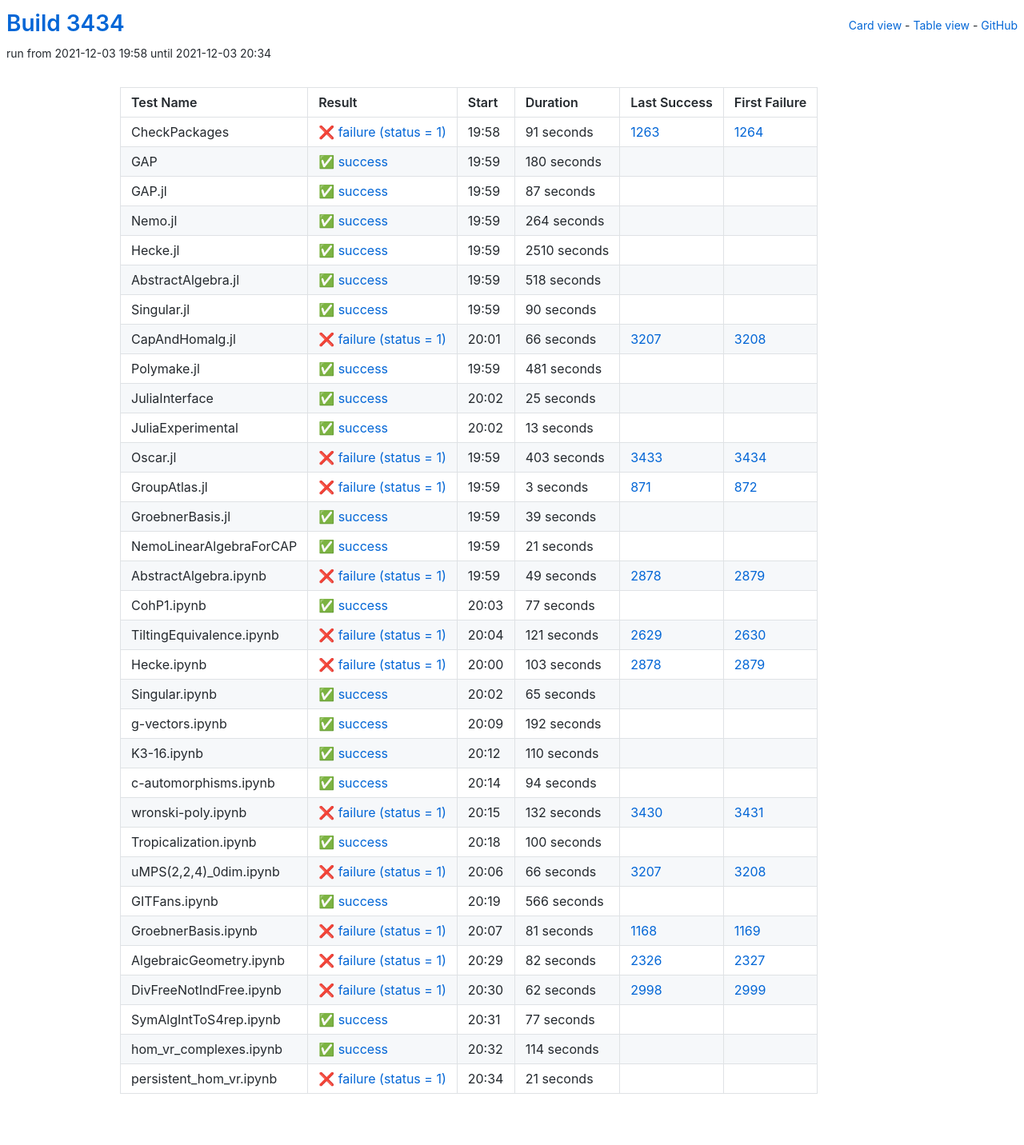
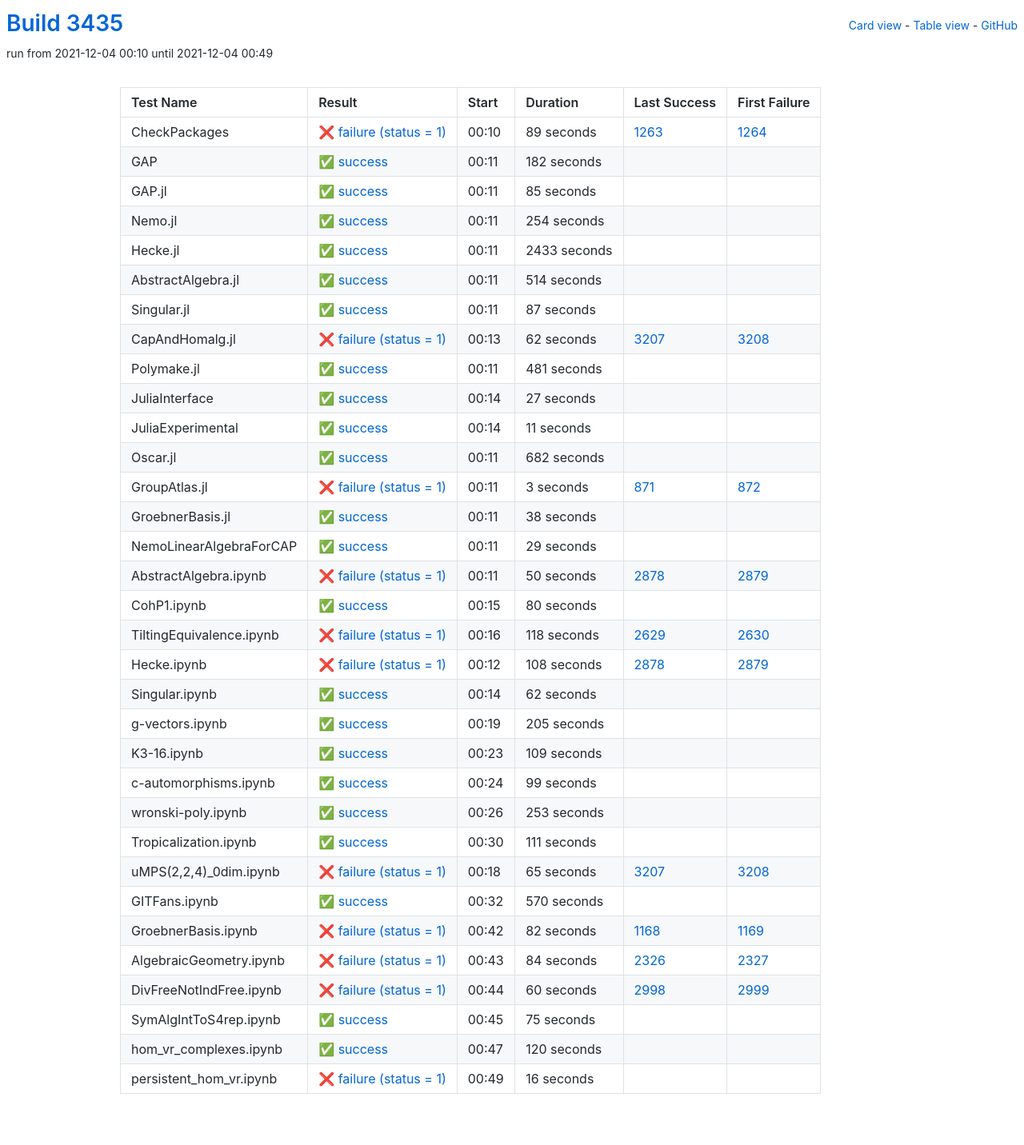
Before and after one commit to oscar-system/oscar-ci-status-stable, a Jekyll site: the page built from table.html, in a window 1280 px wide. Shown: the whole page at 80% size. Built offline with Jekyll 4.4.1, drawn with Linux system fonts in a browser that asks for light colours.

Commit message:
Build #3435

```diff
--- a/_data/ci.yml
+++ b/_data/ci.yml
@@ -1,6 +1,6 @@
 ---
-build: 3434
-build_url: https://oscarci.mathematik.uni-kl.de/job/oscar-stable/3434/
+build: 3435
+build_url: https://oscarci.mathematik.uni-kl.de/job/oscar-stable/3435/
 job: oscar-stable
 organization: oscar-system
 repo: oscar-ci-status-stable
@@ -8,32 +8,80 @@ repourl: https://github.com/oscar-system/oscar-ci-status-stable
 tests:
 - name: CheckPackages
   id: checkpackages
-  log: https://oscarci.mathematik.uni-kl.de/job/oscar-stable/3434/artifact/logs/build-3434/CheckPackages.log
-  start: 2021-12-03 19:58
+  log: https://oscarci.mathematik.uni-kl.de/job/oscar-stable/3435/artifact/logs/build-3435/CheckPackages.log
+  start: 2021-12-04 00:10
   success: false
   exitcode: 1
   status: failure
-  duration: 91
+  duration: 89
   last_success: 1263
   last_success_url: https://oscarci.mathematik.uni-kl.de/job/oscar-stable/1263/
   first_failure: 1264
   first_failure_url: https://oscarci.mathematik.uni-kl.de/job/oscar-stable/1264/
 - name: GAP
   id: gap
-  log: https://oscarci.mathematik.uni-kl.de/job/oscar-stable/3434/artifact/logs/build-3434/GAP.log
-  start: 2021-12-03 19:59
+  log: https://oscarci.mathematik.uni-kl.de/job/oscar-stable/3435/artifact/logs/build-3435/GAP.log
+  start: 2021-12-04 00:11
   success: true
   exitcode: 0
   status: success
-  duration: 180
+  duration: 182
   last_success: false
   last_success_url:
   first_failure: false
   first_failure_url:
 - name: GAP.jl
   id: gap-jl
-  log: https://oscarci.mathematik.uni-kl.de/job/oscar-stable/3434/artifact/logs/build-3434/GAP.jl.log
-  start: 2021-12-03 19:59
+  log: https://oscarci.mathematik.uni-kl.de/job/oscar-stable/3435/artifact/logs/build-3435/GAP.jl.log
+  start: 2021-12-04 00:11
+  success: true
+  exitcode: 0
+  status: success
+  duration: 85
+  last_success: false
+  last_success_url:
+  first_failure: false
+  first_failure_url:
+- name: Nemo.jl
+  id: nemo-jl
+  log: https://oscarci.mathematik.uni-kl.de/job/oscar-stable/3435/artifact/logs/build-3435/Nemo.jl.log
+  start: 2021-12-04 00:11
+  success: true
+  exitcode: 0
+  status: success
+  duration: 254
+  last_success: false
+  last_success_url:
+  first_failure: false
+  first_failure_url:
+- name: Hecke.jl
+  id: hecke-jl
+  log: https://oscarci.mathematik.uni-kl.de/job/oscar-stable/3435/artifact/logs/build-3435/Hecke.jl.log
+  start: 2021-12-04 00:11
+  success: true
+  exitcode: 0
+  status: success
+  duration: 2433
+  last_success: false
+  last_success_url:
+  first_failure: false
+  first_failure_url:
+- name: AbstractAlgebra.jl
+  id: abstractalgebra-jl
+  log: https://oscarci.mathematik.uni-kl.de/job/oscar-stable/3435/artifact/logs/build-3435/AbstractAlgebra.jl.log
+  start: 2021-12-04 00:11
+  success: true
+  exitcode: 0
+  status: success
+  duration: 514
+  last_success: false
+  last_success_url:
+  first_failure: false
+  first_failure_url:
+- name: Singular.jl
+  id: singular-jl
+  log: https://oscarci.mathematik.uni-kl.de/job/oscar-stable/3435/artifact/logs/build-3435/Singular.jl.log
+  start: 2021-12-04 00:11
   success: true
   exitcode: 0
   status: success
@@ -42,70 +90,22 @@ tests:
   last_success_url:
   first_failure: false
   first_failure_url:
-- name: Nemo.jl
-  id: nemo-jl
-  log: https://oscarci.mathematik.uni-kl.de/job/oscar-stable/3434/artifact/logs/build-3434/Nemo.jl.log
-  start: 2021-12-03 19:59
-  success: true
-  exitcode: 0
-  status: success
-  duration: 264
-  last_success: false
-  last_success_url:
-  first_failure: false
-  first_failure_url:
-- name: Hecke.jl
-  id: hecke-jl
-  log: https://oscarci.mathematik.uni-kl.de/job/oscar-stable/3434/artifact/logs/build-3434/Hecke.jl.log
-  start: 2021-12-03 19:59
-  success: true
-  exitcode: 0
-  status: success
-  duration: 2510
-  last_success: false
-  last_success_url:
-  first_failure: false
-  first_failure_url:
-- name: AbstractAlgebra.jl
-  id: abstractalgebra-jl
-  log: https://oscarci.mathematik.uni-kl.de/job/oscar-stable/3434/artifact/logs/build-3434/AbstractAlgebra.jl.log
-  start: 2021-12-03 19:59
-  success: true
-  exitcode: 0
-  status: success
-  duration: 518
-  last_success: false
-  last_success_url:
-  first_failure: false
-  first_failure_url:
-- name: Singular.jl
-  id: singular-jl
-  log: https://oscarci.mathematik.uni-kl.de/job/oscar-stable/3434/artifact/logs/build-3434/Singular.jl.log
-  start: 2021-12-03 19:59
-  success: true
-  exitcode: 0
-  status: success
-  duration: 90
-  last_success: false
-  last_success_url:
-  first_failure: false
-  first_failure_url:
 - name: CapAndHomalg.jl
   id: capandhomalg-jl
-  log: https://oscarci.mathematik.uni-kl.de/job/oscar-stable/3434/artifact/logs/build-3434/CapAndHomalg.jl.log
-  start: 2021-12-03 20:01
+  log: https://oscarci.mathematik.uni-kl.de/job/oscar-stable/3435/artifact/logs/build-3435/CapAndHomalg.jl.log
+  start: 2021-12-04 00:13
   success: false
   exitcode: 1
   status: failure
-  duration: 66
+  duration: 62
   last_success: 3207
   last_success_url: https://oscarci.mathematik.uni-kl.de/job/oscar-stable/3207/
   first_failure: 3208
   first_failure_url: https://oscarci.mathematik.uni-kl.de/job/oscar-stable/3208/
 - name: Polymake.jl
   id: polymake-jl
-  log: https://oscarci.mathematik.uni-kl.de/job/oscar-stable/3434/artifact/logs/build-3434/Polymake.jl.log
-  start: 2021-12-03 19:59
+  log: https://oscarci.mathematik.uni-kl.de/job/oscar-stable/3435/artifact/logs/build-3435/Polymake.jl.log
+  start: 2021-12-04 00:11
   success: true
   exitcode: 0
   status: success
@@ -116,44 +116,44 @@ tests:
   first_failure_url:
 - name: JuliaInterface
   id: juliainterface
-  log: https://oscarci.mathematik.uni-kl.de/job/oscar-stable/3434/artifact/logs/build-3434/JuliaInterface.log
-  start: 2021-12-03 20:02
+  log: https://oscarci.mathematik.uni-kl.de/job/oscar-stable/3435/artifact/logs/build-3435/JuliaInterface.log
+  start: 2021-12-04 00:14
   success: true
   exitcode: 0
   status: success
-  duration: 25
+  duration: 27
   last_success: false
   last_success_url:
   first_failure: false
   first_failure_url:
 - name: JuliaExperimental
   id: juliaexperimental
-  log: https://oscarci.mathematik.uni-kl.de/job/oscar-stable/3434/artifact/logs/build-3434/JuliaExperimental.log
-  start: 2021-12-03 20:02
+  log: https://oscarci.mathematik.uni-kl.de/job/oscar-stable/3435/artifact/logs/build-3435/JuliaExperimental.log
+  start: 2021-12-04 00:14
   success: true
   exitcode: 0
   status: success
-  duration: 13
+  duration: 11
   last_success: false
   last_success_url:
   first_failure: false
   first_failure_url:
 - name: Oscar.jl
   id: oscar-jl
-  log: https://oscarci.mathematik.uni-kl.de/job/oscar-stable/3434/artifact/logs/build-3434/Oscar.jl.log
-  start: 2021-12-03 19:59
-  success: false
-  exitcode: 1
-  status: failure
-  duration: 403
-  last_success: 3433
-  last_success_url: https://oscarci.mathematik.uni-kl.de/job/oscar-stable/3433/
-  first_failure: 3434
-  first_failure_url: https://oscarci.mathematik.uni-kl.de/job/oscar-stable/3434/
+  log: https://oscarci.mathematik.uni-kl.de/job/oscar-stable/3435/artifact/logs/build-3435/Oscar.jl.log
+  start: 2021-12-04 00:11
+  success: true
+  exitcode: 0
+  status: success
+  duration: 682
+  last_success: false
+  last_success_url:
+  first_failure: false
+  first_failure_url:
 - name: GroupAtlas.jl
   id: groupatlas-jl
-  log: https://oscarci.mathematik.uni-kl.de/job/oscar-stable/3434/artifact/logs/build-3434/GroupAtlas.jl.log
-  start: 2021-12-03 19:59
+  log: https://oscarci.mathematik.uni-kl.de/job/oscar-stable/3435/artifact/logs/build-3435/GroupAtlas.jl.log
+  start: 2021-12-04 00:11
   success: false
   exitcode: 1
   status: failure
@@ -164,240 +164,240 @@ tests:
   first_failure_url: https://oscarci.mathematik.uni-kl.de/job/oscar-stable/872/
 - name: GroebnerBasis.jl
   id: groebnerbasis-jl
-  log: https://oscarci.mathematik.uni-kl.de/job/oscar-stable/3434/artifact/logs/build-3434/GroebnerBasis.jl.log
-  start: 2021-12-03 19:59
+  log: https://oscarci.mathematik.uni-kl.de/job/oscar-stable/3435/artifact/logs/build-3435/GroebnerBasis.jl.log
+  start: 2021-12-04 00:11
   success: true
   exitcode: 0
   status: success
-  duration: 39
+  duration: 38
   last_success: false
   last_success_url:
   first_failure: false
   first_failure_url:
 - name: NemoLinearAlgebraForCAP
   id: nemolinearalgebraforcap
-  log: https://oscarci.mathematik.uni-kl.de/job/oscar-stable/3434/artifact/logs/build-3434/NemoLinearAlgebraForCAP.log
-  start: 2021-12-03 19:59
+  log: https://oscarci.mathematik.uni-kl.de/job/oscar-stable/3435/artifact/logs/build-3435/NemoLinearAlgebraForCAP.log
+  start: 2021-12-04 00:11
   success: true
   exitcode: 0
   status: success
-  duration: 21
+  duration: 29
   last_success: false
   last_success_url:
   first_failure: false
   first_failure_url:
 - name: AbstractAlgebra.ipynb
   id: abstractalgebra-ipynb
-  log: https://oscarci.mathematik.uni-kl.de/job/oscar-stable/3434/artifact/logs/build-3434/AbstractAlgebra.ipynb.log
-  start: 2021-12-03 19:59
+  log: https://oscarci.mathematik.uni-kl.de/job/oscar-stable/3435/artifact/logs/build-3435/AbstractAlgebra.ipynb.log
+  start: 2021-12-04 00:11
   success: false
   exitcode: 1
   status: failure
-  duration: 49
+  duration: 50
   last_success: 2878
   last_success_url: https://oscarci.mathematik.uni-kl.de/job/oscar-stable/2878/
   first_failure: 2879
   first_failure_url: https://oscarci.mathematik.uni-kl.de/job/oscar-stable/2879/
 - name: CohP1.ipynb
   id: cohp1-ipynb
-  log: https://oscarci.mathematik.uni-kl.de/job/oscar-stable/3434/artifact/logs/build-3434/CohP1.ipynb.log
-  start: 2021-12-03 20:03
+  log: https://oscarci.mathematik.uni-kl.de/job/oscar-stable/3435/artifact/logs/build-3435/CohP1.ipynb.log
+  start: 2021-12-04 00:15
   success: true
   exitcode: 0
   status: success
-  duration: 77
+  duration: 80
   last_success: false
   last_success_url:
   first_failure: false
   first_failure_url:
 - name: TiltingEquivalence.ipynb
   id: tiltingequivalence-ipynb
-  log: https://oscarci.mathematik.uni-kl.de/job/oscar-stable/3434/artifact/logs/build-3434/TiltingEquivalence.ipynb.log
-  start: 2021-12-03 20:04
+  log: https://oscarci.mathematik.uni-kl.de/job/oscar-stable/3435/artifact/logs/build-3435/TiltingEquivalence.ipynb.log
+  start: 2021-12-04 00:16
   success: false
   exitcode: 1
   status: failure
-  duration: 121
+  duration: 118
   last_success: 2629
   last_success_url: https://oscarci.mathematik.uni-kl.de/job/oscar-stable/2629/
   first_failure: 2630
   first_failure_url: https://oscarci.mathematik.uni-kl.de/job/oscar-stable/2630/
 - name: Hecke.ipynb
   id: hecke-ipynb
-  log: https://oscarci.mathematik.uni-kl.de/job/oscar-stable/3434/artifact/logs/build-3434/Hecke.ipynb.log
-  start: 2021-12-03 20:00
+  log: https://oscarci.mathematik.uni-kl.de/job/oscar-stable/3435/artifact/logs/build-3435/Hecke.ipynb.log
+  start: 2021-12-04 00:12
   success: false
   exitcode: 1
   status: failure
-  duration: 103
+  duration: 108
   last_success: 2878
   last_success_url: https://oscarci.mathematik.uni-kl.de/job/oscar-stable/2878/
   first_failure: 2879
   first_failure_url: https://oscarci.mathematik.uni-kl.de/job/oscar-stable/2879/
 - name: Singular.ipynb
   id: singular-ipynb
-  log: https://oscarci.mathematik.uni-kl.de/job/oscar-stable/3434/artifact/logs/build-3434/Singular.ipynb.log
-  start: 2021-12-03 20:02
+  log: https://oscarci.mathematik.uni-kl.de/job/oscar-stable/3435/artifact/logs/build-3435/Singular.ipynb.log
+  start: 2021-12-04 00:14
   success: true
   exitcode: 0
   status: success
-  duration: 65
+  duration: 62
   last_success: false
   last_success_url:
   first_failure: false
   first_failure_url:
 - name: g-vectors.ipynb
   id: g-vectors-ipynb
-  log: https://oscarci.mathematik.uni-kl.de/job/oscar-stable/3434/artifact/logs/build-3434/g-vectors.ipynb.log
-  start: 2021-12-03 20:09
+  log: https://oscarci.mathematik.uni-kl.de/job/oscar-stable/3435/artifact/logs/build-3435/g-vectors.ipynb.log
+  start: 2021-12-04 00:19
   success: true
   exitcode: 0
   status: success
-  duration: 192
+  duration: 205
   last_success: false
   last_success_url:
   first_failure: false
   first_failure_url:
 - name: K3-16.ipynb
   id: k3-16-ipynb
-  log: https://oscarci.mathematik.uni-kl.de/job/oscar-stable/3434/artifact/logs/build-3434/K3-16.ipynb.log
-  start: 2021-12-03 20:12
+  log: https://oscarci.mathematik.uni-kl.de/job/oscar-stable/3435/artifact/logs/build-3435/K3-16.ipynb.log
+  start: 2021-12-04 00:23
   success: true
   exitcode: 0
   status: success
-  duration: 110
+  duration: 109
   last_success: false
   last_success_url:
   first_failure: false
   first_failure_url:
 - name: c-automorphisms.ipynb
   id: c-automorphisms-ipynb
-  log: https://oscarci.mathematik.uni-kl.de/job/oscar-stable/3434/artifact/logs/build-3434/c-automorphisms.ipynb.log
-  start: 2021-12-03 20:14
+  log: https://oscarci.mathematik.uni-kl.de/job/oscar-stable/3435/artifact/logs/build-3435/c-automorphisms.ipynb.log
+  start: 2021-12-04 00:24
   success: true
   exitcode: 0
   status: success
-  duration: 94
+  duration: 99
   last_success: false
   last_success_url:
   first_failure: false
   first_failure_url:
 - name: wronski-poly.ipynb
   id: wronski-poly-ipynb
-  log: https://oscarci.mathematik.uni-kl.de/job/oscar-stable/3434/artifact/logs/build-3434/wronski-poly.ipynb.log
-  start: 2021-12-03 20:15
-  success: false
-  exitcode: 1
-  status: failure
-  duration: 132
-  last_success: 3430
-  last_success_url: https://oscarci.mathematik.uni-kl.de/job/oscar-stable/3430/
-  first_failure: 3431
-  first_failure_url: https://oscarci.mathematik.uni-kl.de/job/oscar-stable/3431/
-- name: Tropicalization.ipynb
-  id: tropicalization-ipynb
-  log: https://oscarci.mathematik.uni-kl.de/job/oscar-stable/3434/artifact/logs/build-3434/Tropicalization.ipynb.log
-  start: 2021-12-03 20:18
+  log: https://oscarci.mathematik.uni-kl.de/job/oscar-stable/3435/artifact/logs/build-3435/wronski-poly.ipynb.log
+  start: 2021-12-04 00:26
   success: true
   exitcode: 0
   status: success
-  duration: 100
+  duration: 253
+  last_success: false
+  last_success_url:
+  first_failure: false
+  first_failure_url:
+- name: Tropicalization.ipynb
+  id: tropicalization-ipynb
+  log: https://oscarci.mathematik.uni-kl.de/job/oscar-stable/3435/artifact/logs/build-3435/Tropicalization.ipynb.log
+  start: 2021-12-04 00:30
+  success: true
+  exitcode: 0
+  status: success
+  duration: 111
   last_success: false
   last_success_url:
   first_failure: false
   first_failure_url:
 - name: uMPS(2,2,4)_0dim.ipynb
   id: umps-2-2-4-0dim-ipynb
-  log: https://oscarci.mathematik.uni-kl.de/job/oscar-stable/3434/artifact/logs/build-3434/uMPS-2-2-4-_0dim.ipynb.log
-  start: 2021-12-03 20:06
+  log: https://oscarci.mathematik.uni-kl.de/job/oscar-stable/3435/artifact/logs/build-3435/uMPS-2-2-4-_0dim.ipynb.log
+  start: 2021-12-04 00:18
   success: false
   exitcode: 1
   status: failure
-  duration: 66
+  duration: 65
   last_success: 3207
   last_success_url: https://oscarci.mathematik.uni-kl.de/job/oscar-stable/3207/
   first_failure: 3208
   first_failure_url: https://oscarci.mathematik.uni-kl.de/job/oscar-stable/3208/
 - name: GITFans.ipynb
   id: gitfans-ipynb
-  log: https://oscarci.mathematik.uni-kl.de/job/oscar-stable/3434/artifact/logs/build-3434/GITFans.ipynb.log
-  start: 2021-12-03 20:19
+  log: https://oscarci.mathematik.uni-kl.de/job/oscar-stable/3435/artifact/logs/build-3435/GITFans.ipynb.log
+  start: 2021-12-04 00:32
   success: true
   exitcode: 0
   status: success
-  duration: 566
+  duration: 570
   last_success: false
   last_success_url:
   first_failure: false
   first_failure_url:
 - name: GroebnerBasis.ipynb
   id: groebnerbasis-ipynb
-  log: https://oscarci.mathematik.uni-kl.de/job/oscar-stable/3434/artifact/logs/build-3434/GroebnerBasis.ipynb.log
-  start: 2021-12-03 20:07
+  log: https://oscarci.mathematik.uni-kl.de/job/oscar-stable/3435/artifact/logs/build-3435/GroebnerBasis.ipynb.log
+  start: 2021-12-04 00:42
   success: false
   exitcode: 1
   status: failure
-  duration: 81
+  duration: 82
   last_success: 1168
   last_success_url: https://oscarci.mathematik.uni-kl.de/job/oscar-stable/1168/
   first_failure: 1169
   first_failure_url: https://oscarci.mathematik.uni-kl.de/job/oscar-stable/1169/
 - name: AlgebraicGeometry.ipynb
   id: algebraicgeometry-ipynb
-  log: https://oscarci.mathematik.uni-kl.de/job/oscar-stable/3434/artifact/logs/build-3434/AlgebraicGeometry.ipynb.log
-  start: 2021-12-03 20:29
+  log: https://oscarci.mathematik.uni-kl.de/job/oscar-stable/3435/artifact/logs/build-3435/AlgebraicGeometry.ipynb.log
+  start: 2021-12-04 00:43
   success: false
   exitcode: 1
   status: failure
-  duration: 82
+  duration: 84
   last_success: 2326
   last_success_url: https://oscarci.mathematik.uni-kl.de/job/oscar-stable/2326/
   first_failure: 2327
   first_failure_url: https://oscarci.mathematik.uni-kl.de/job/oscar-stable/2327/
 - name: DivFreeNotIndFree.ipynb
   id: divfreenotindfree-ipynb
-  log: https://oscarci.mathematik.uni-kl.de/job/oscar-stable/3434/artifact/logs/build-3434/DivFreeNotIndFree.ipynb.log
-  start: 2021-12-03 20:30
+  log: https://oscarci.mathematik.uni-kl.de/job/oscar-stable/3435/artifact/logs/build-3435/DivFreeNotIndFree.ipynb.log
+  start: 2021-12-04 00:44
   success: false
   exitcode: 1
   status: failure
-  duration: 62
+  duration: 60
   last_success: 2998
   last_success_url: https://oscarci.mathematik.uni-kl.de/job/oscar-stable/2998/
   first_failure: 2999
   first_failure_url: https://oscarci.mathematik.uni-kl.de/job/oscar-stable/2999/
 - name: SymAlgIntToS4rep.ipynb
   id: symalginttos4rep-ipynb
-  log: https://oscarci.mathematik.uni-kl.de/job/oscar-stable/3434/artifact/logs/build-3434/SymAlgIntToS4rep.ipynb.log
-  start: 2021-12-03 20:31
+  log: https://oscarci.mathematik.uni-kl.de/job/oscar-stable/3435/artifact/logs/build-3435/SymAlgIntToS4rep.ipynb.log
+  start: 2021-12-04 00:45
   success: true
   exitcode: 0
   status: success
-  duration: 77
+  duration: 75
   last_success: false
   last_success_url:
   first_failure: false
   first_failure_url:
 - name: hom_vr_complexes.ipynb
   id: hom-vr-complexes-ipynb
-  log: https://oscarci.mathematik.uni-kl.de/job/oscar-stable/3434/artifact/logs/build-3434/hom_vr_complexes.ipynb.log
-  start: 2021-12-03 20:32
+  log: https://oscarci.mathematik.uni-kl.de/job/oscar-stable/3435/artifact/logs/build-3435/hom_vr_complexes.ipynb.log
+  start: 2021-12-04 00:47
   success: true
   exitcode: 0
   status: success
-  duration: 114
+  duration: 120
   last_success: false
   last_success_url:
   first_failure: false
   first_failure_url:
 - name: persistent_hom_vr.ipynb
   id: persistent-hom-vr-ipynb
-  log: https://oscarci.mathematik.uni-kl.de/job/oscar-stable/3434/artifact/logs/build-3434/persistent_hom_vr.ipynb.log
-  start: 2021-12-03 20:34
+  log: https://oscarci.mathematik.uni-kl.de/job/oscar-stable/3435/artifact/logs/build-3435/persistent_hom_vr.ipynb.log
+  start: 2021-12-04 00:49
   success: false
   exitcode: 1
   status: failure
-  duration: 21
+  duration: 16
   last_success: false
   last_success_url:
   first_failure: false
```
Also changed, not shown: README.md.
